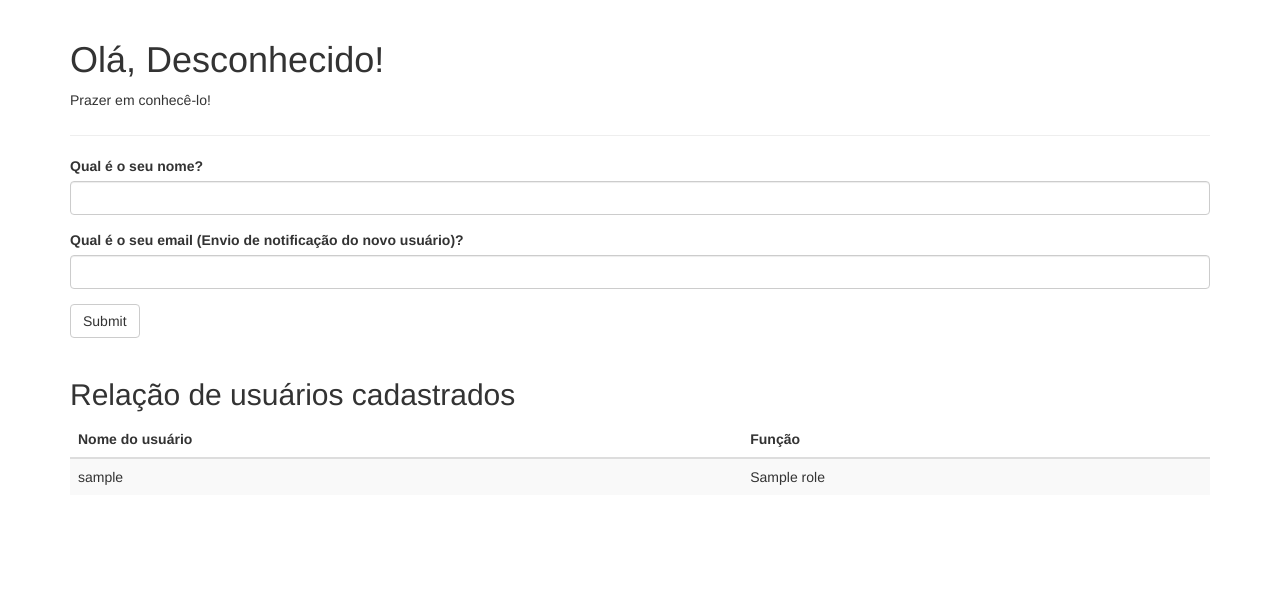
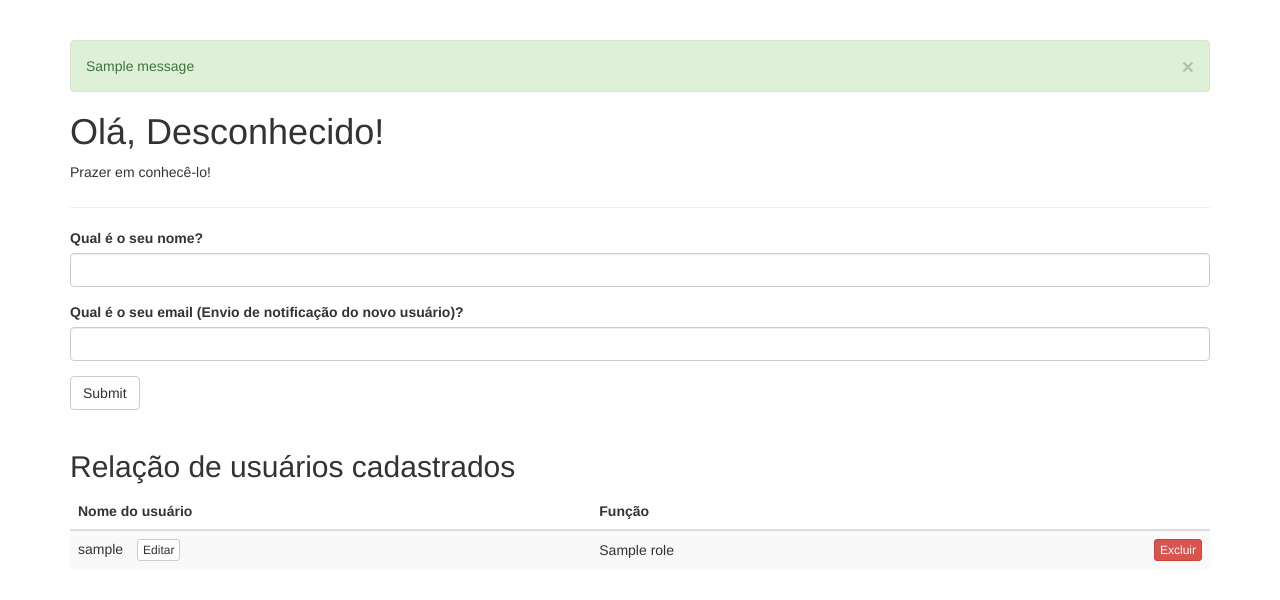
Before and after one commit to th4go/PTBPSWS-PT3035999, a Flask app: page / in a window 1280 px wide. Shown: the part 52-652 px from the top of the page. Run offline with Flask 3, Linux system fonts and the light colour scheme; tables that the repository leaves empty hold one stand-in row (values such as "Sample post"); one stand-in notice (Sample message) is shown; some libraries are stand-ins or nearby versions.

Commit message:
Semana 14. Estrutura completa da aplicação

```diff
--- a/app/main/views.py
+++ b/app/main/views.py
@@ -39,3 +39,21 @@ def index():
                            known=session.get('known', False),
                            users=users,
                            email_sent=email_sent)
+
+@main.route('/delete/<int:id>', methods=['POST'])
+def delete_user(id):
+    user = User.query.get_or_404(id)
+    db.session.delete(user)
+    db.session.commit()
+    flash('Usuário removido com sucesso.', 'warning')
+    return redirect(url_for('main.index'))
+
+@main.route('/edit/<int:id>', methods=['POST'])
+def edit_user(id):
+    user = User.query.get_or_404(id)
+    new_name = request.form.get('new_name')
+    if new_name:
+        user.username = new_name
+        db.session.commit()
+        flash('Nome do usuário atualizado com sucesso.', 'success')
+    return redirect(url_for('main.index'))
--- a/app/templates/base.html
+++ b/app/templates/base.html
@@ -25,6 +25,17 @@
 
 {% block content %}
 <div class="container">
+    {% with messages = get_flashed_messages(with_categories=true) %}
+        {% if messages %}
+            {% for category, message in messages %}
+                <div class="alert alert-{{ category if category != 'message' else 'info' }}" style="margin-top: 20px;">
+                    <button type="button" class="close" data-dismiss="alert">&times;</button>
+                    {{ message }}
+                </div>
+            {% endfor %}
+        {% endif %}
+    {% endwith %}
+
     {% block page_content %}{% endblock %}
 </div>
 {% endblock %}
--- a/app/templates/index.html
+++ b/app/templates/index.html
@@ -24,16 +24,48 @@
             <tr>
                 <th>Nome do usuário</th>
                 <th>Função</th>
+                <th></th>
             </tr>
         </thead>
         <tbody>
             {% for u in users %}
             <tr>
-                <td>{{ u.username }}</td>
-                <td>{{ u.role.name if u.role else 'None' }}</td>
+                <td>
+                    <span id="display-name-{{ u.id }}">{{ u.username }}</span>
+                    <form id="edit-form-{{ u.id }}" action="{{ url_for('main.edit_user', id=u.id) }}" method="POST" style="display: none;" class="form-inline">
+                        <input type="text" name="new_name" value="{{ u.username }}" class="form-control input-sm" style="width: 200px;">
+                        <button type="button" class="btn btn-default btn-sm" onclick="toggleEdit({{ u.id }})">Cancelar</button>
+                        <button type="submit" class="btn btn-primary btn-sm">Salvar</button>
+                    </form>
+                    <button id="edit-btn-{{ u.id }}" class="btn btn-default btn-xs" style="margin-left: 10px;" onclick="toggleEdit({{ u.id }})">Editar</button>
+                </td>
+                <td style="vertical-align: middle;">{{ u.role.name if u.role else 'None' }}</td>
+                <td style="text-align: right; vertical-align: middle;">
+                    <form action="{{ url_for('main.delete_user', id=u.id) }}" method="POST" style="display:inline;">
+                        <button type="submit" class="btn btn-danger btn-xs">Excluir</button>
+                    </form>
+                </td>
             </tr>
             {% endfor %}
         </tbody>
     </table>
 </div>
+
+<script>
+function toggleEdit(userId) {
+    var displaySpan = document.getElementById('display-name-' + userId);
+    var editForm = document.getElementById('edit-form-' + userId);
+    var editBtn = document.getElementById('edit-btn-' + userId);
+
+    if (editForm.style.display === 'none') {
+        displaySpan.style.display = 'none';
+        editBtn.style.display = 'none';
+        editForm.style.display = 'inline-block';
+    } else {
+        displaySpan.style.display = 'inline';
+        editBtn.style.display = 'inline-block';
+        editForm.style.display = 'none';
+    }
+}
+</script>
 {% endblock %}
```
